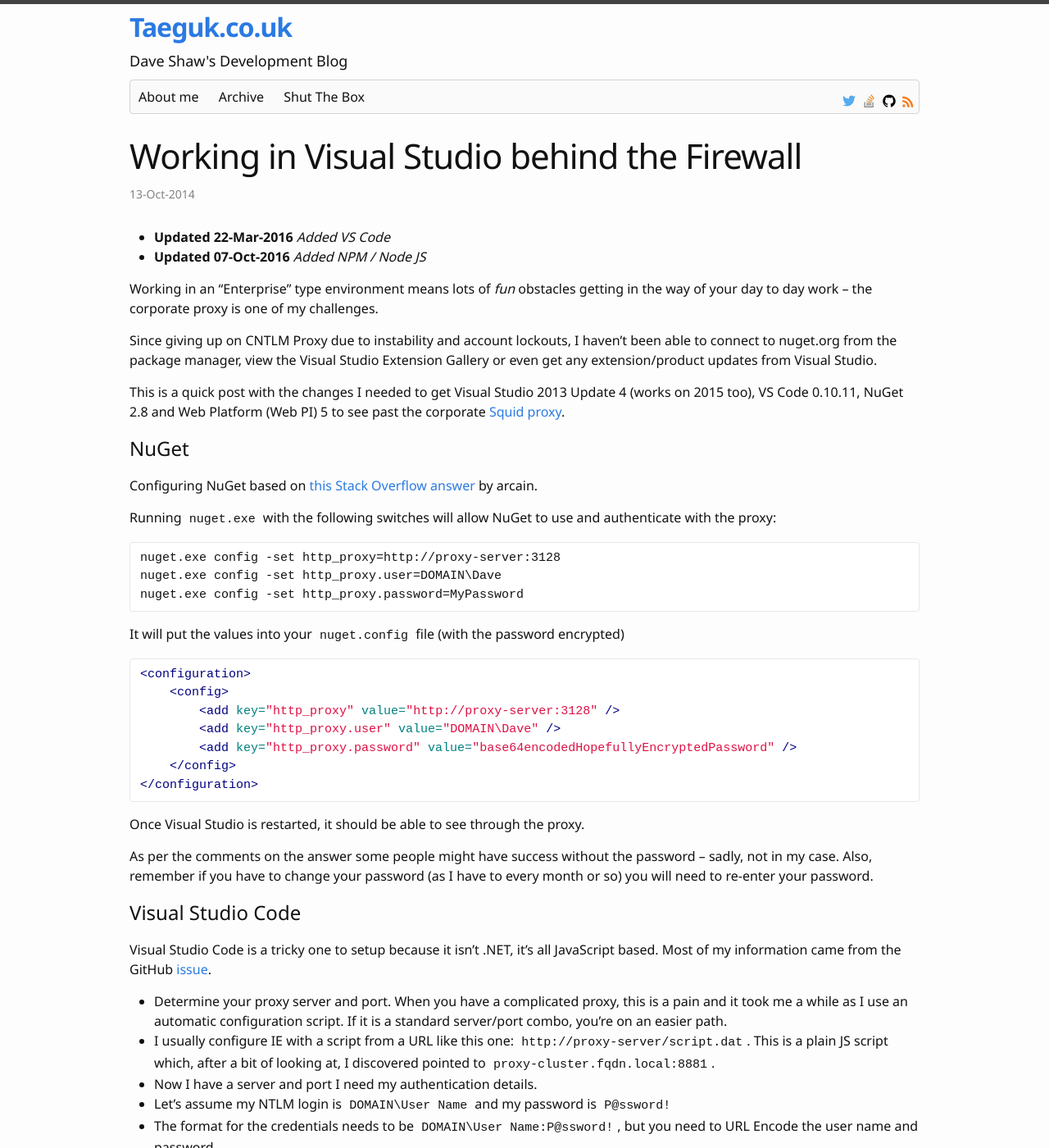
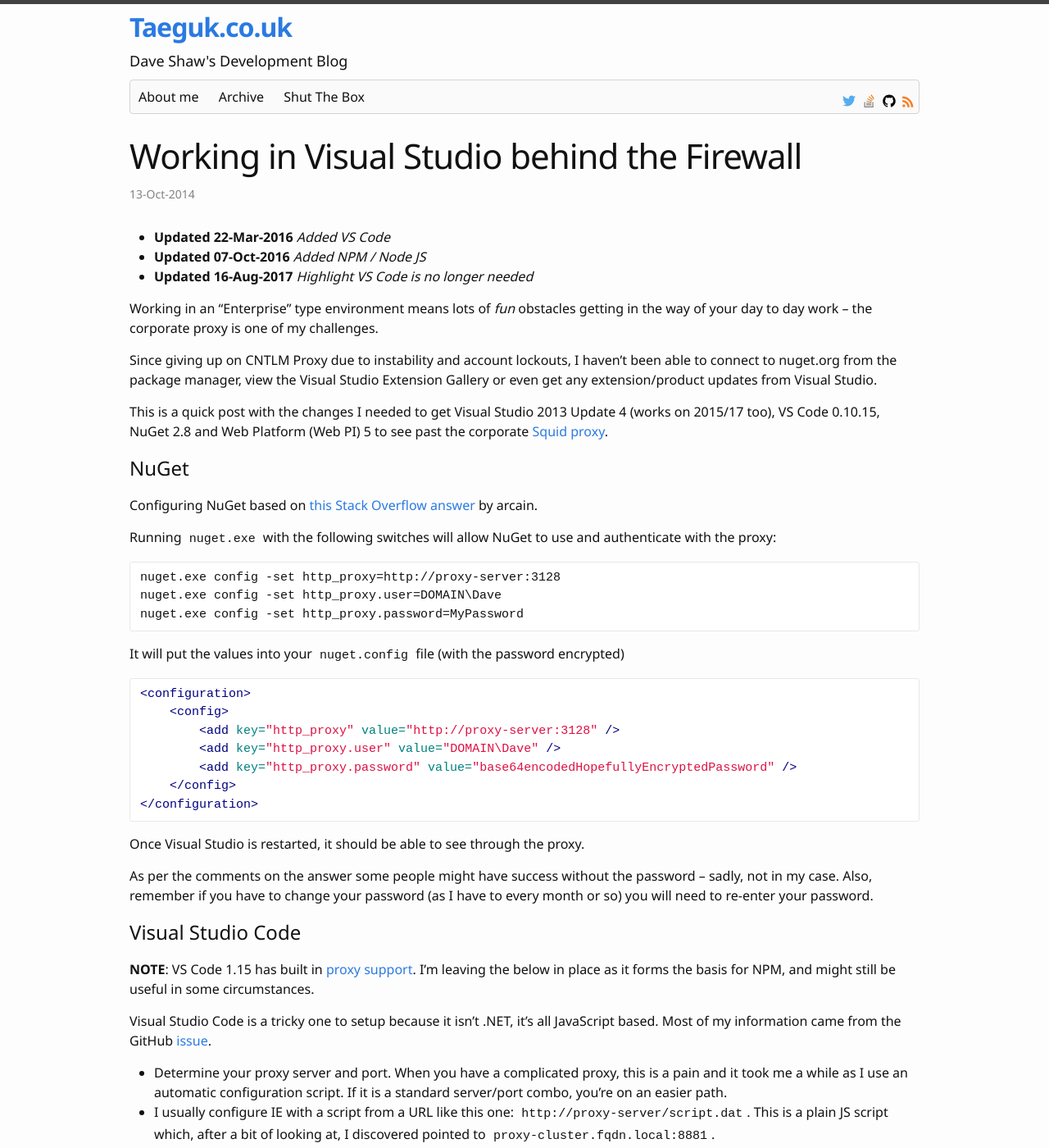
Before and after one commit to xdaDaveShaw/xdaDaveShaw.github.io, a Jekyll site: the page built from blog/_posts/2014-10-13-working-in-visual-studio-behind-the-firewall.markdown, in a window 1280 px wide and 1400 px high. Shown: the whole window at 82% size. Built offline with Jekyll 4.4.1, drawn with Linux system fonts in a browser that asks for light colours.

Commit message:
Update VS Proxy post
VS Code supports built in proxy that works in my enterprise setting anyhow.

```diff
--- a/blog/_posts/2014-10-13-working-in-visual-studio-behind-the-firewall.markdown
+++ b/blog/_posts/2014-10-13-working-in-visual-studio-behind-the-firewall.markdown
@@ -13,12 +13,13 @@ categories:
 ---
 - **Updated 22-Mar-2016** *Added VS Code*
 - **Updated 07-Oct-2016** *Added NPM / Node JS*
+- **Updated 16-Aug-2017** *Highlight VS Code is no longer needed*
 
 Working in an "Enterprise" type environment means lots of *fun* obstacles getting in the way of your day to day work &ndash; the corporate proxy is one of my challenges.
 
 Since giving up on CNTLM Proxy due to instability and account lockouts, I haven't been able to connect to nuget.org from the package manager, view the Visual Studio Extension Gallery or even get any extension/product updates from Visual Studio.
 
-This is a quick post with the changes I needed to get Visual Studio 2013 Update 4 (works on 2015 too), VS Code 0.10.11, NuGet 2.8 and Web Platform (Web PI) 5 to see past the corporate [Squid proxy](http://www.squid-cache.org).
+This is a quick post with the changes I needed to get Visual Studio 2013 Update 4 (works on 2015/17 too), VS Code 0.10.15, NuGet 2.8 and Web Platform (Web PI) 5 to see past the corporate [Squid proxy](http://www.squid-cache.org).
 
 # NuGet
 
@@ -47,6 +48,8 @@ Once Visual Studio is restarted, it should be able to see through the proxy.
 As per the comments on the answer some people might have success without the password &ndash; sadly, not in my case. Also, remember if you have to change your password (as I have to every month or so) you will need to re-enter your password.
 
 # Visual Studio Code
+
+**NOTE**: VS Code 1.15 has built in [proxy support](https://code.visualstudio.com/updates/v1_15#_proxy-server-authentication). I'm leaving the below in place as it forms the basis for NPM, and might still be useful in some circumstances.
 
 Visual Studio Code is a tricky one to setup because it isn't .NET, it's all JavaScript based. Most of my information came from the GitHub [issue](https://github.com/microsoft/vscode/issues/69).
 
@@ -103,8 +106,7 @@ npm install --proxy http://DOMAIN%5CUser%20Name:P%40ssword!@proxy-cluster.fqdn.l
 
 This requires you to know your proxy URI in advance, but if you are storing it in VS Code, you can copy and paste from there.
 
-I'm currently wrapping all NPM operations in Powershell scripts that automate checking of packages on disk, then prompting for
-authentication details if needed and building the URI on the fly.
+I'm currently wrapping all NPM operations in Powershell scripts that automate checking of packages on disk, then prompting for authentication details if needed and building the URI on the fly.
 
 # Visual Studio
 
```
